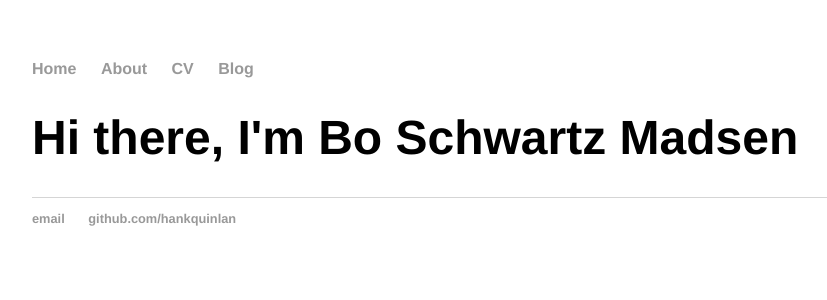
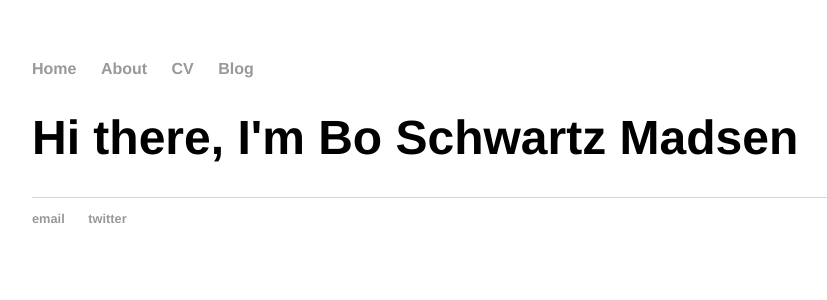
Before and after one commit to boschwartz/boschwartz.github.io, a Jekyll site: the page built from index.html, in a window 1280 px wide. Shown: the top 300 px of the page, without its empty margins (160-987 px from the left). Built offline with Jekyll 4.4.1, drawn with Linux system fonts in a browser that asks for light colours.

Commit message:
Update default.html

```diff
--- a/_layouts/default.html
+++ b/_layouts/default.html
@@ -21,8 +21,8 @@
 			</div><!-- /.container -->
 			<footer>
 	    		<ul>
-	        		<li><a href="mailto:hankquinlanhub@gmail.com">email</a></li>
-	        		<li><a href="https://github.com/hankquinlan">github.com/hankquinlan</a></li>
+	        		<li><a href="mailto:boschwartz@gmail.com">email</a></li>
+	        		<li><a href="https://twitter.com/BoSchwartz">twitter</a></li>
 				</ul>
 			</footer>
 		</body>
```
